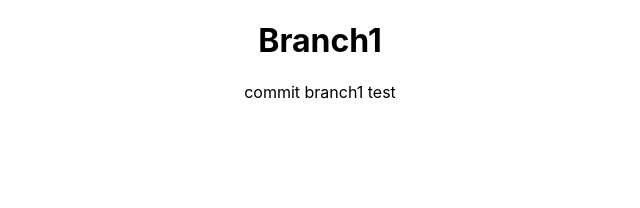
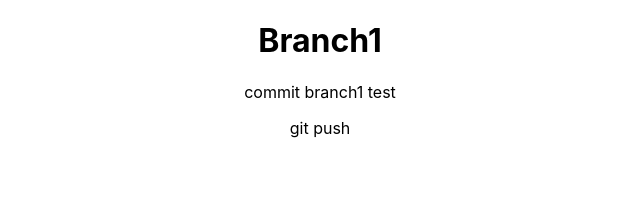
Before and after one commit to kavin-sunware-dev/sunwareCare, a React (Create React App) app: page / in a window 1280 px wide. Shown: the top 208 px of the page, without its empty margins (320-960 px from the left). Built offline with nearby package versions, Linux system fonts and the light colour scheme.

Commit message:
push test

```diff
--- a/src/App.js
+++ b/src/App.js
@@ -6,6 +6,7 @@ function App() {
     <div className="App">
       <h1>Branch1</h1>
       <p>commit branch1 test</p>
+      <p>git push</p>
     </div>
   );
 }
```
